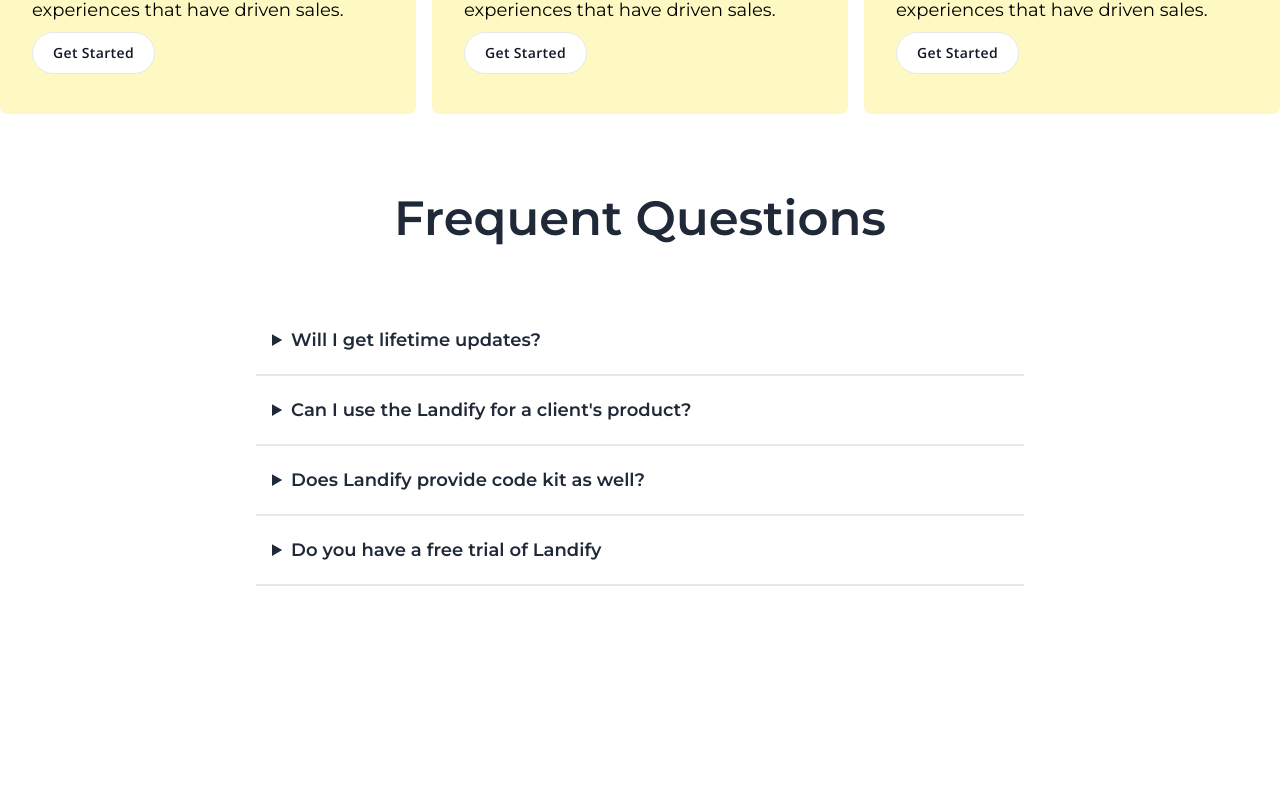
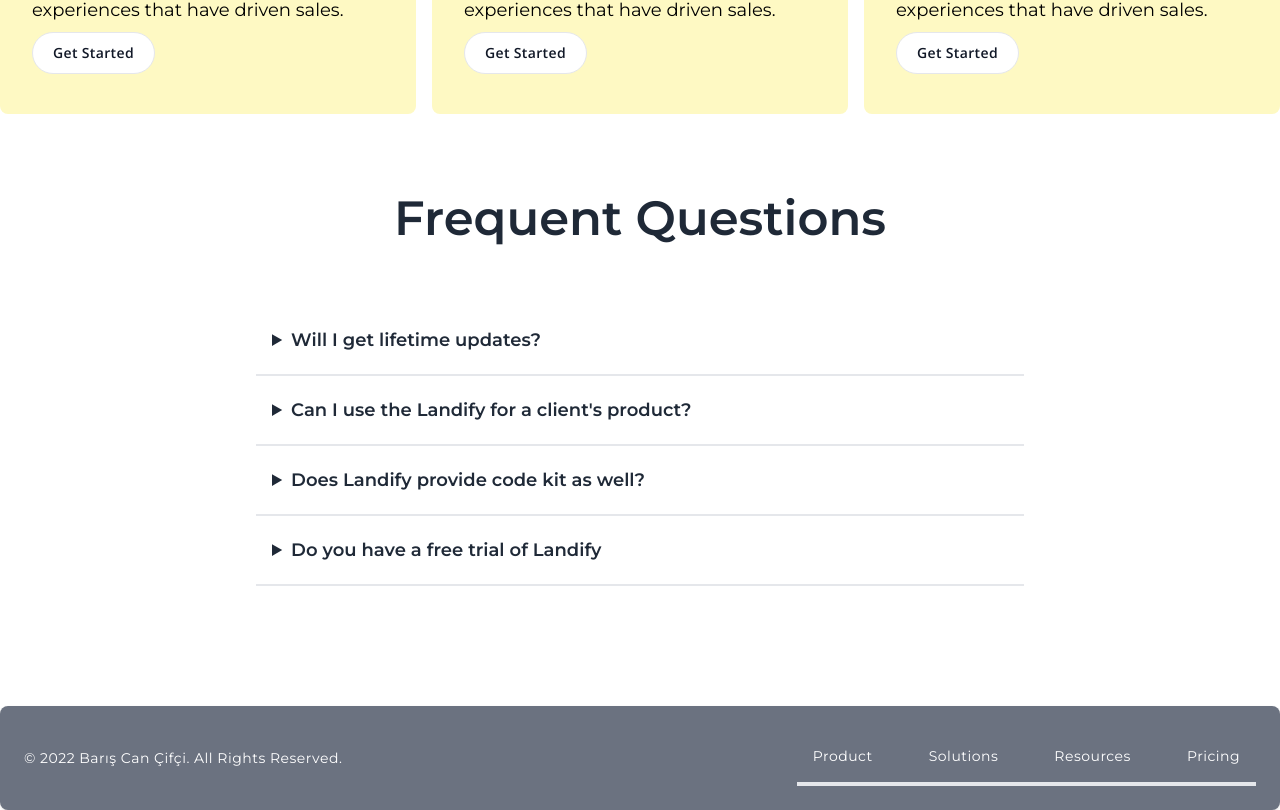
Before and after one commit to Bariscncfc/landify-app, a React (Create React App) app: page / in a window 1280 px wide. Shown: the part 2208-3018 px from the top of the page. Before the commit the page ends 2874 px from the top, so only its background shows below. Built offline with nearby package versions, Linux system fonts and the light colour scheme.

Commit message:
Footer
Footer section is created

```diff
--- a/src/App.js
+++ b/src/App.js
@@ -1,4 +1,5 @@
 import FAQ from "./components/FAQ";
+import Footer from "./components/Footer";
 import Header from "./components/Header";
 import Hero from "./components/Hero";
 import Process from "./components/Process";
@@ -15,6 +16,7 @@
       <Story />
       <Services />
       <FAQ/>
+      <Footer/>
     </div>
   );
 }
--- a/src/components/FAQ/index.js
+++ b/src/components/FAQ/index.js
@@ -2,7 +2,7 @@
 
 const FAQ = () => {
   return (
-    <div>
+    <div className="mb-10" id="FAQ">
       <section className="py-12 md:py-20 px-6 md:px-0 bg-white">
         <div className="m-auto max-w-default">
           <div className="text-center">
--- /dev/null
+++ b/src/components/Footer/index.js
@@ -0,0 +1,41 @@
+import React from "react";
+
+const Footer = () => {
+  return (
+    <div className="mt-8">
+      <footer class="p-4 bg-gray-500 font-montserrat text-xl tracking-wide rounded-lg shadow md:flex md:items-center md:justify-between md:p-6 dark:bg-gray-800">
+        <span class="text-sm text-white sm:text-center dark:text-gray-400">
+          © 2022{" "}
+          <a href="https://flowbite.com/" class="hover:underline">
+            Barış Can Çifçi
+          </a>
+          . All Rights Reserved.
+        </span>
+        <ul class="flex flex-wrap items-center mt-3 text-sm border-b-4 text-white dark:text-gray-400 sm:mt-0">
+          <li>
+            <a href="#" class="mr-4 hover:underline md:mr-6 ">
+              Product
+            </a>
+          </li>
+          <li>
+            <a href="#" class="mr-4 hover:underline md:mr-6">
+              Solutions
+            </a>
+          </li>
+          <li>
+            <a href="#" class="mr-4 hover:underline md:mr-6">
+              Resources
+            </a>
+          </li>
+          <li>
+            <a href="#" class="hover:underline">
+              Pricing
+            </a>
+          </li>
+        </ul>
+      </footer>
+    </div>
+  );
+};
+
+export default Footer;
--- a/src/components/Services/index.js
+++ b/src/components/Services/index.js
@@ -29,7 +29,7 @@
           We specialise in organising professional training courses.
         </p>
       </div>
-      <div className="container grid grid-cols-3 gap-4 mt-8">
+      <div className="container grid grid-cols-2 md:grid-cols-3 gap-4 mt-8">
         {service.data.map((data, key) => {
           return (
             <div className="w-full h-auto bg-yellow-100 mr-4 px-8 py-8 rounded-lg">
```
